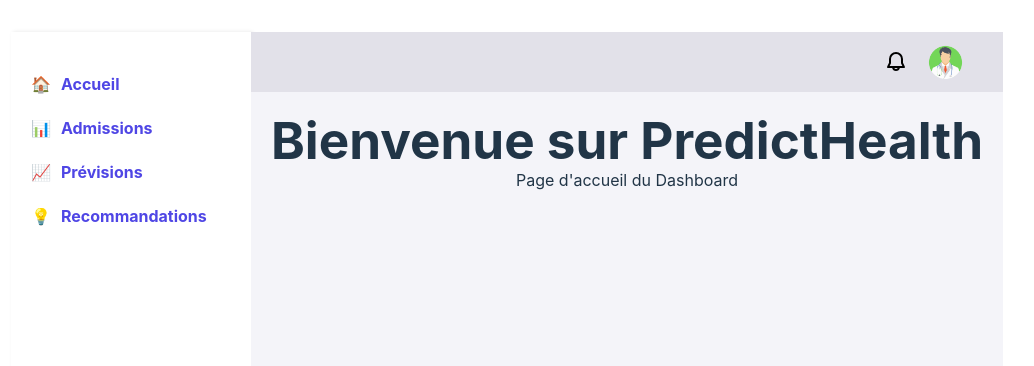
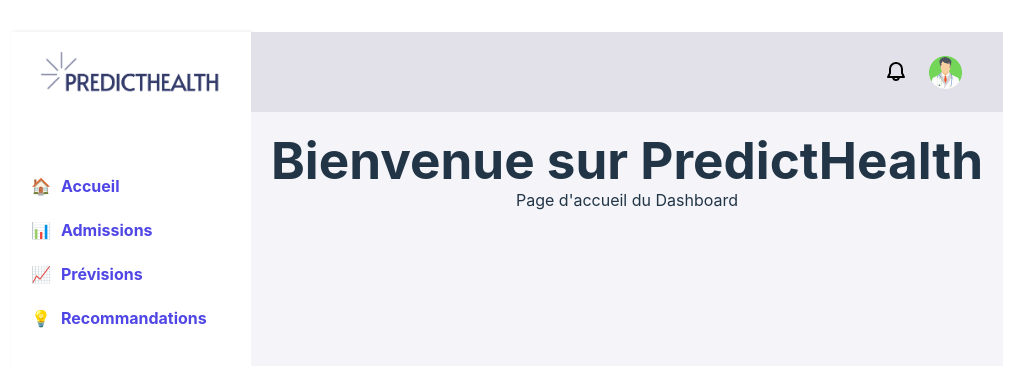
Before and after one commit to LoicChazeau/PredictHealth, a Vue app: page / in a window 1280 px wide. Shown: the top 366 px of the page, without its empty margins (133-1167 px from the left). Built offline with nearby package versions, Linux system fonts and the light colour scheme.

Commit message:
sidebar component

```diff
--- a/src/components/Header.vue
+++ b/src/components/Header.vue
@@ -18,7 +18,7 @@
     justify-content: end;
     align-items: center;
     background: #e2e1e9;
-    height: 60px;
+    height: 80px;
     padding-right: 40px;
 }
 
--- a/src/components/Sidebar.vue
+++ b/src/components/Sidebar.vue
@@ -1,5 +1,8 @@
 <template>
     <aside class="sidebar">
+        <div class="logo">
+            <img src="../assets/logo.png" alt="PredictHealth" class="logo-img">
+        </div>
         <ul>
             <li>
                 <router-link to="/">
@@ -56,4 +59,13 @@
 .sidebar ul li a span {
     margin-right: 10px;
 }
+
+.logo {
+    margin-top: 0px;
+    margin-bottom: 70px;
+}
+
+.logo-img {
+    width: 90%;
+}
 </style>
```
